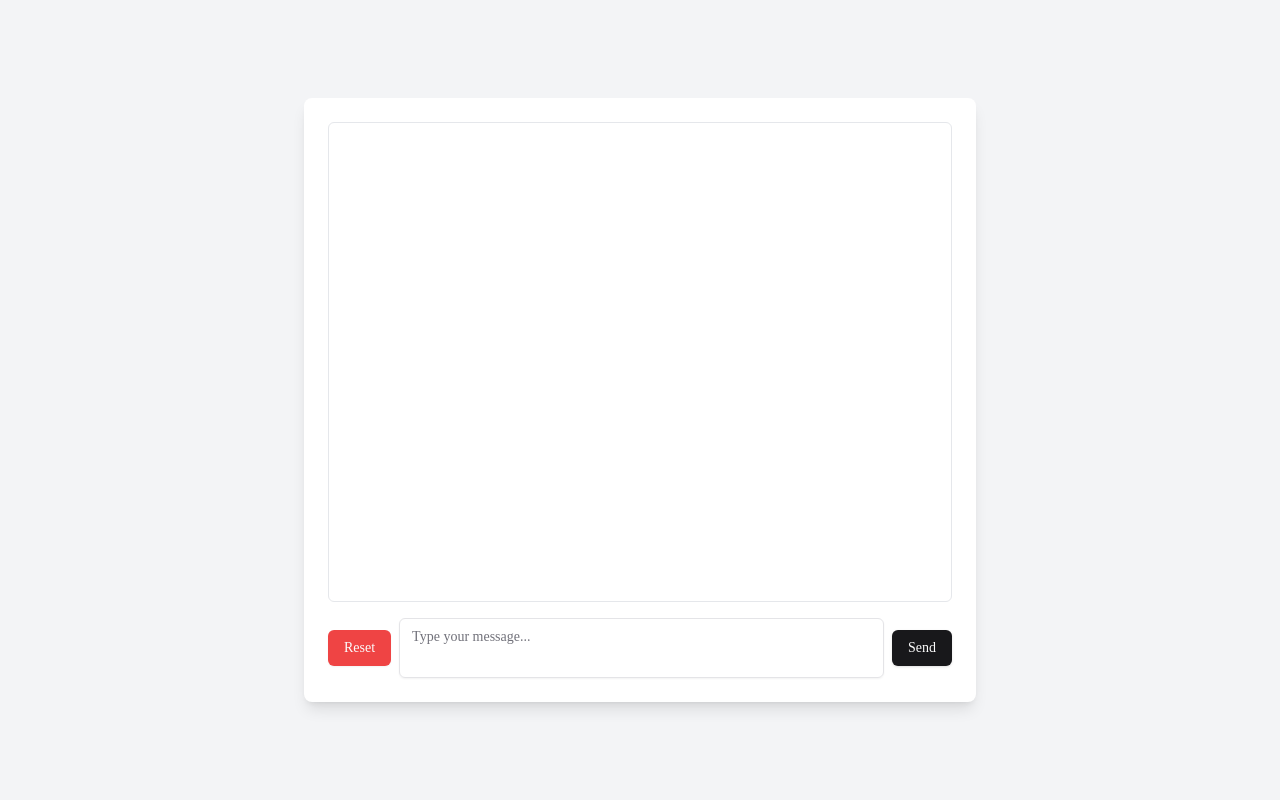
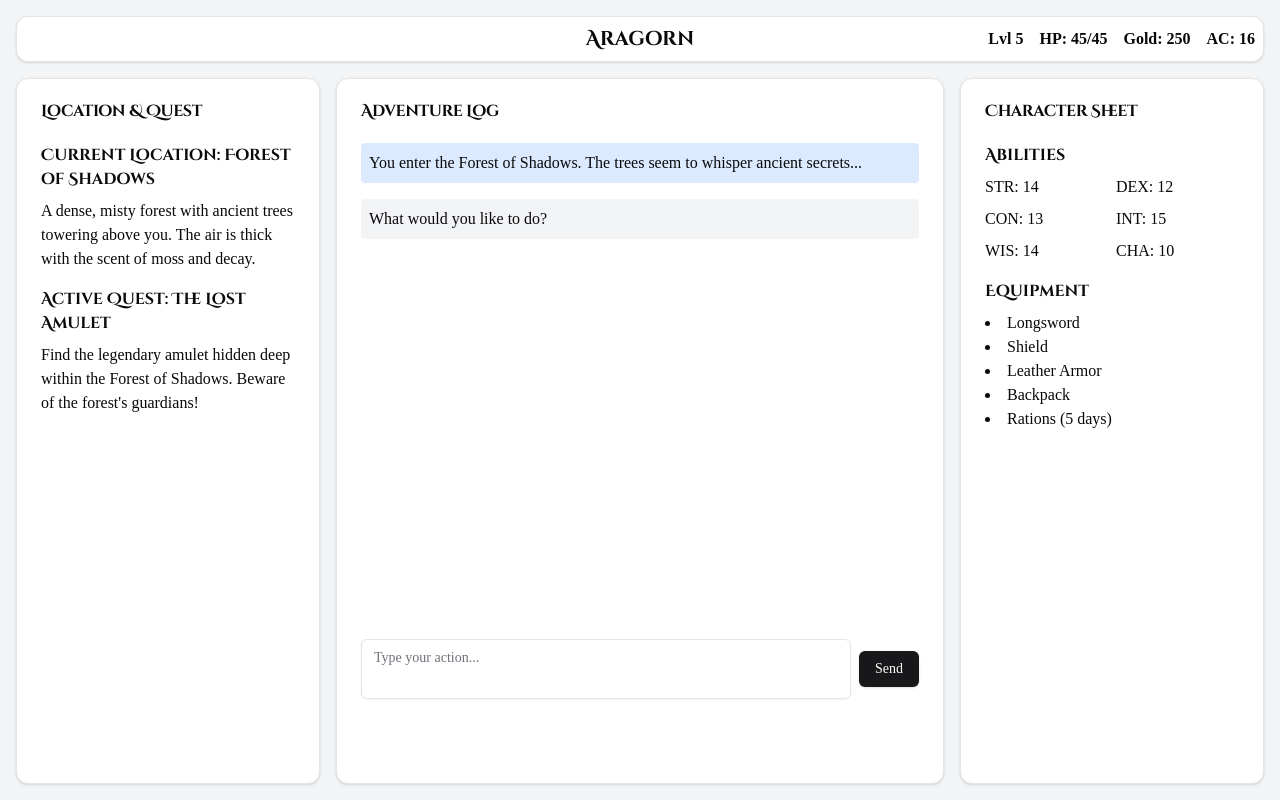
Before and after one commit to Sugoto/rpg-frontend, a Next.js app: page /play in a window 1280 px wide. Built offline with nearby package versions, Linux system fonts and the light colour scheme; a web font is replaced by a local one.

Commit message:
Add Play area UI

```diff
--- a/app/play/page.jsx
+++ b/app/play/page.jsx
@@ -1,26 +1,119 @@
+import React from "react";
 import { Button } from "@/components/ui/button";
 import { Textarea } from "@/components/ui/textarea";
+import { Card, CardHeader, CardTitle, CardContent } from "@/components/ui/card";
+import { ScrollArea } from "@/components/ui/scroll-area";
+import {
+  Tooltip,
+  TooltipContent,
+  TooltipProvider,
+  TooltipTrigger,
+} from "@/components/ui/tooltip";
 
 export default function Play() {
   return (
-    <div className="flex justify-center items-center h-screen bg-gray-100">
-      <div className="w-full max-w-2xl bg-white shadow-lg rounded-lg p-6">
-        <div className="h-[30rem] overflow-y-auto p-4 border border-gray-200 rounded-md">
-          {/* Chat messages will go here */}
+    <div className="flex flex-col min-h-screen bg-gray-100 p-4 gap-4">
+      {/* Player Stats Bar */}
+      <Card className="w-full p-2">
+        <div className="flex justify-between items-center">
+          <div className="w-1/3"></div>
+          <h2 className="text-xl font-bold text-center w-1/3">Aragorn</h2>
+          <div className="flex gap-4 w-1/3 justify-end">
+            <TooltipProvider>
+              <Tooltip>
+                <TooltipTrigger>
+                  <span className="font-semibold">Lvl 5</span>
+                </TooltipTrigger>
+                <TooltipContent>
+                  <p>XP: 4500 / 6000</p>
+                </TooltipContent>
+              </Tooltip>
+            </TooltipProvider>
+            <span className="font-semibold">HP: 45/45</span>
+            <span className="font-semibold">Gold: 250</span>
+            <span className="font-semibold">AC: 16</span>
+          </div>
         </div>
+      </Card>
 
-        <div className="mt-4 flex items-center">
-          <Button variant="destructive" className="mr-2">
-            Reset
-          </Button>
+      {/* Main content area */}
+      <div className="flex flex-col lg:flex-row gap-4 flex-grow">
+        {/* Location and Quest Details */}
+        <Card className="w-full lg:w-1/4">
+          <CardHeader>
+            <CardTitle>Location & Quest</CardTitle>
+          </CardHeader>
+          <CardContent>
+            <ScrollArea className="h-[calc(100vh-16rem)]">
+              <h3 className="font-bold">Current Location: Forest of Shadows</h3>
+              <p className="mt-2">
+                A dense, misty forest with ancient trees towering above you. The
+                air is thick with the scent of moss and decay.
+              </p>
+              <h3 className="font-bold mt-4">Active Quest: The Lost Amulet</h3>
+              <p className="mt-2">
+                Find the legendary amulet hidden deep within the Forest of
+                Shadows. Beware of the forest's guardians!
+              </p>
+            </ScrollArea>
+          </CardContent>
+        </Card>
 
-          <Textarea
-            placeholder="Type your message..."
-            className="mr-2 resize-none"
-          />
+        {/* Chat Area */}
+        <Card className="w-full lg:w-1/2">
+          <CardHeader>
+            <CardTitle>Adventure Log</CardTitle>
+          </CardHeader>
+          <CardContent>
+            <ScrollArea className="h-[calc(100vh-20rem)]">
+              <div className="space-y-4">
+                {/* Chat messages will go here */}
+                <p className="bg-blue-100 p-2 rounded">
+                  You enter the Forest of Shadows. The trees seem to whisper
+                  ancient secrets...
+                </p>
+                <p className="bg-gray-100 p-2 rounded">
+                  What would you like to do?
+                </p>
+              </div>
+            </ScrollArea>
+            <div className="mt-4 flex items-center">
+              <Textarea
+                placeholder="Type your action..."
+                className="mr-2 resize-none"
+              />
+              <Button>Send</Button>
+            </div>
+          </CardContent>
+        </Card>
 
-          <Button>Send</Button>
-        </div>
+        {/* Character Details */}
+        <Card className="w-full lg:w-1/4">
+          <CardHeader>
+            <CardTitle>Character Sheet</CardTitle>
+          </CardHeader>
+          <CardContent>
+            <ScrollArea className="h-[calc(100vh-16rem)]">
+              <h3 className="font-bold">Abilities</h3>
+              <div className="grid grid-cols-2 gap-2 mt-2">
+                <div>STR: 14</div>
+                <div>DEX: 12</div>
+                <div>CON: 13</div>
+                <div>INT: 15</div>
+                <div>WIS: 14</div>
+                <div>CHA: 10</div>
+              </div>
+              <h3 className="font-bold mt-4">Equipment</h3>
+              <ul className="list-disc list-inside mt-2">
+                <li>Longsword</li>
+                <li>Shield</li>
+                <li>Leather Armor</li>
+                <li>Backpack</li>
+                <li>Rations (5 days)</li>
+              </ul>
+            </ScrollArea>
+          </CardContent>
+        </Card>
       </div>
     </div>
   );
--- /dev/null
+++ b/components/ui/scroll-area.jsx
@@ -0,0 +1,40 @@
+"use client"
+
+import * as React from "react"
+import * as ScrollAreaPrimitive from "@radix-ui/react-scroll-area"
+
+import { cn } from "@/lib/utils"
+
+const ScrollArea = React.forwardRef(({ className, children, ...props }, ref) => (
+  <ScrollAreaPrimitive.Root
+    ref={ref}
+    className={cn("relative overflow-hidden", className)}
+    {...props}>
+    <ScrollAreaPrimitive.Viewport className="h-full w-full rounded-[inherit]">
+      {children}
+    </ScrollAreaPrimitive.Viewport>
+    <ScrollBar />
+    <ScrollAreaPrimitive.Corner />
+  </ScrollAreaPrimitive.Root>
+))
+ScrollArea.displayName = ScrollAreaPrimitive.Root.displayName
+
+const ScrollBar = React.forwardRef(({ className, orientation = "vertical", ...props }, ref) => (
+  <ScrollAreaPrimitive.ScrollAreaScrollbar
+    ref={ref}
+    orientation={orientation}
+    className={cn(
+      "flex touch-none select-none transition-colors",
+      orientation === "vertical" &&
+        "h-full w-2.5 border-l border-l-transparent p-[1px]",
+      orientation === "horizontal" &&
+        "h-2.5 flex-col border-t border-t-transparent p-[1px]",
+      className
+    )}
+    {...props}>
+    <ScrollAreaPrimitive.ScrollAreaThumb className="relative flex-1 rounded-full bg-border" />
+  </ScrollAreaPrimitive.ScrollAreaScrollbar>
+))
+ScrollBar.displayName = ScrollAreaPrimitive.ScrollAreaScrollbar.displayName
+
+export { ScrollArea, ScrollBar }
--- /dev/null
+++ b/components/ui/tooltip.jsx
@@ -0,0 +1,26 @@
+"use client"
+
+import * as React from "react"
+import * as TooltipPrimitive from "@radix-ui/react-tooltip"
+
+import { cn } from "@/lib/utils"
+
+const TooltipProvider = TooltipPrimitive.Provider
+
+const Tooltip = TooltipPrimitive.Root
+
+const TooltipTrigger = TooltipPrimitive.Trigger
+
+const TooltipContent = React.forwardRef(({ className, sideOffset = 4, ...props }, ref) => (
+  <TooltipPrimitive.Content
+    ref={ref}
+    sideOffset={sideOffset}
+    className={cn(
+      "z-50 overflow-hidden rounded-md bg-primary px-3 py-1.5 text-xs text-primary-foreground animate-in fade-in-0 zoom-in-95 data-[state=closed]:animate-out data-[state=closed]:fade-out-0 data-[state=closed]:zoom-out-95 data-[side=bottom]:slide-in-from-top-2 data-[side=left]:slide-in-from-right-2 data-[side=right]:slide-in-from-left-2 data-[side=top]:slide-in-from-bottom-2",
+      className
+    )}
+    {...props} />
+))
+TooltipContent.displayName = TooltipPrimitive.Content.displayName
+
+export { Tooltip, TooltipTrigger, TooltipContent, TooltipProvider }
--- a/package.json
+++ b/package.json
@@ -11,8 +11,10 @@
   "dependencies": {
     "@radix-ui/react-icons": "^1.3.0",
     "@radix-ui/react-label": "^2.1.0",
+    "@radix-ui/react-scroll-area": "^1.2.0",
     "@radix-ui/react-separator": "^1.1.0",
     "@radix-ui/react-slot": "^1.1.0",
+    "@radix-ui/react-tooltip": "^1.1.3",
     "class-variance-authority": "^0.7.0",
     "clsx": "^2.1.1",
     "lucide-react": "^0.447.0",
```
Also changed, not shown: 1 other file (tests, documents, lock files or other folders).
